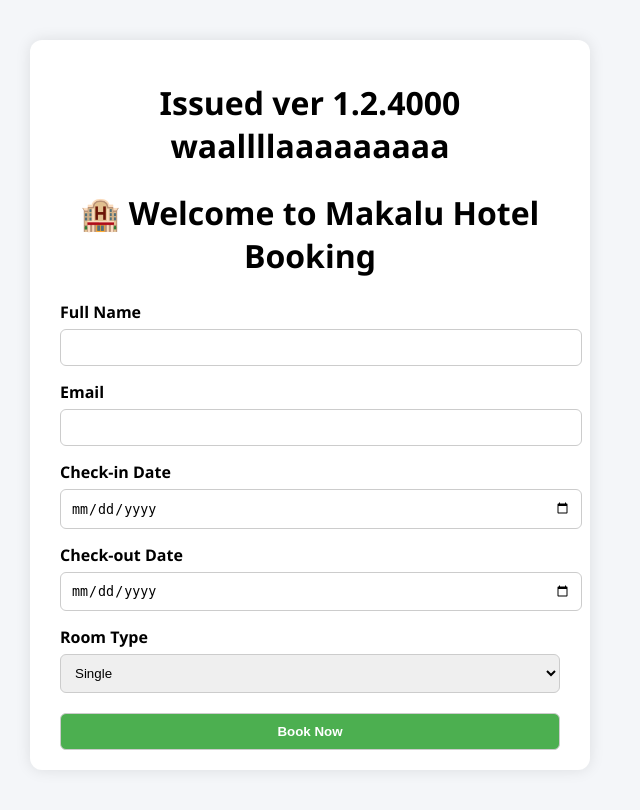
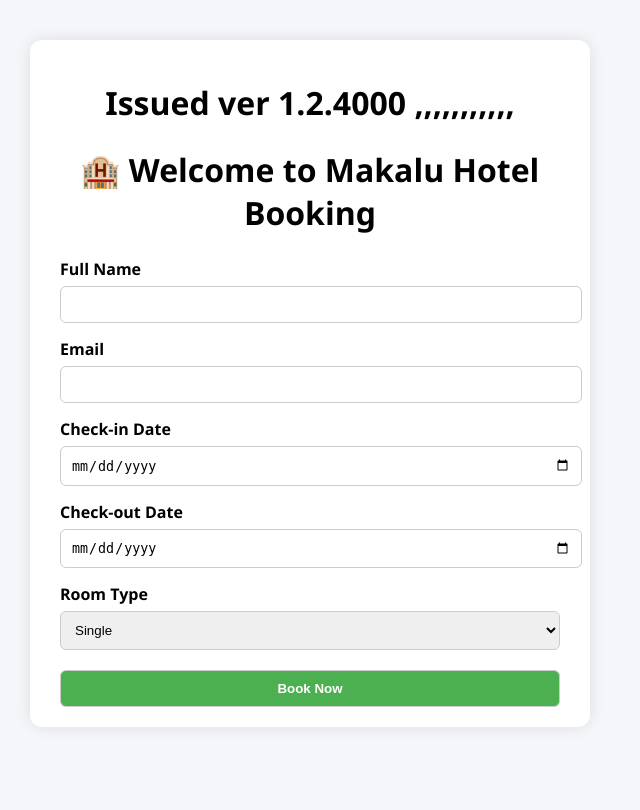
Before and after one commit to sanjeevlcc/itmgt-devops-demo, a PHP site: page / in a window 1280 px wide. Shown: the whole page, without its empty margins (330-970 px from the left). After the commit the page ends 707 px from the top, so only its background shows below. Run offline with PHP 8.4, Linux system fonts and the light colour scheme.

Commit message:
Update index.php

```diff
--- a/index.php
+++ b/index.php
@@ -10,7 +10,7 @@
 
 
   <div class="container">
-    <h1>Issued ver 1.2.4000 waallllaaaaaaaaa </h1>
+    <h1>Issued ver 1.2.4000 ,,,,,,,,,,, </h1>
 
 
     <h1>🏨 Welcome to Makalu Hotel Booking</h1>
```
